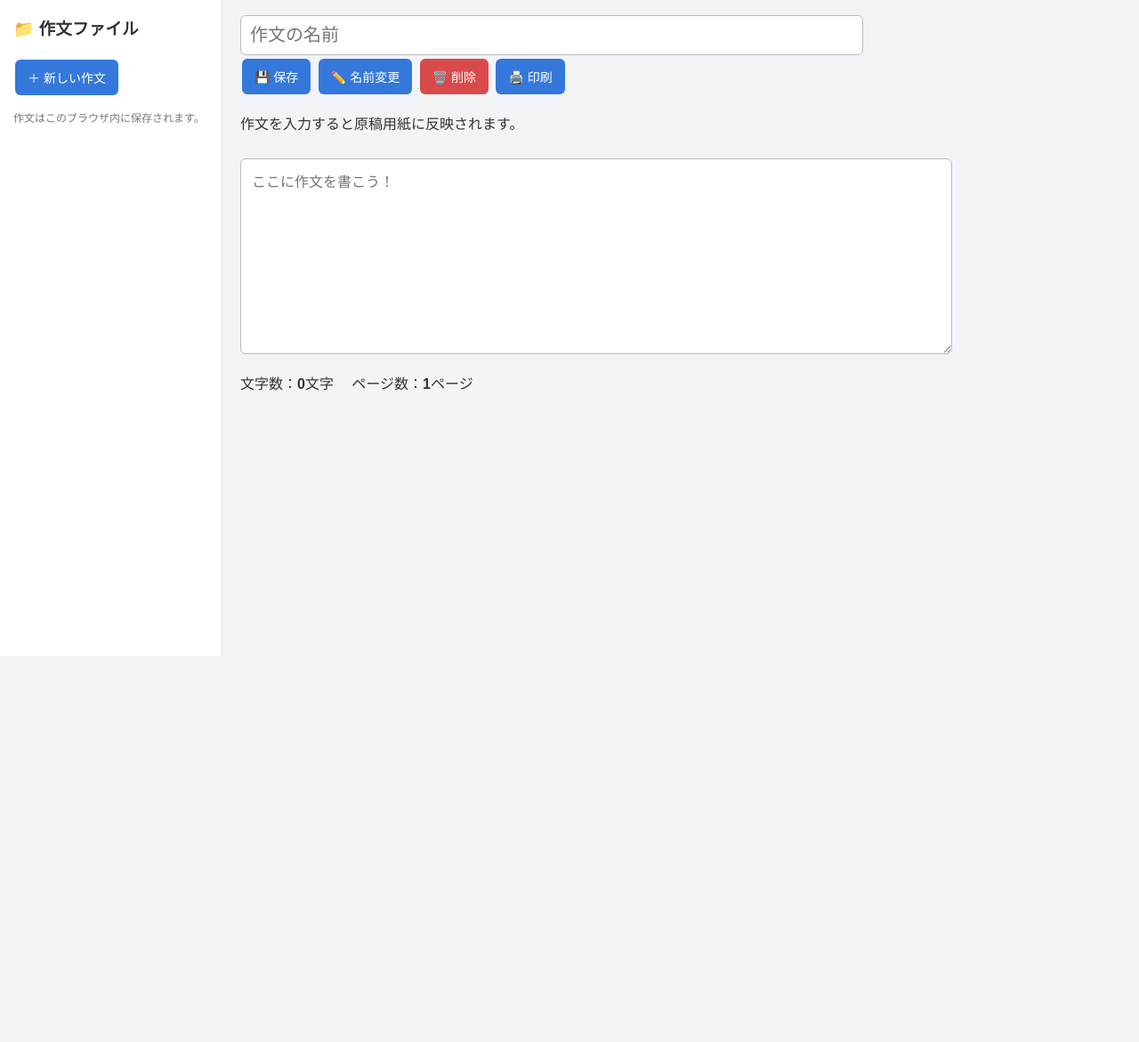
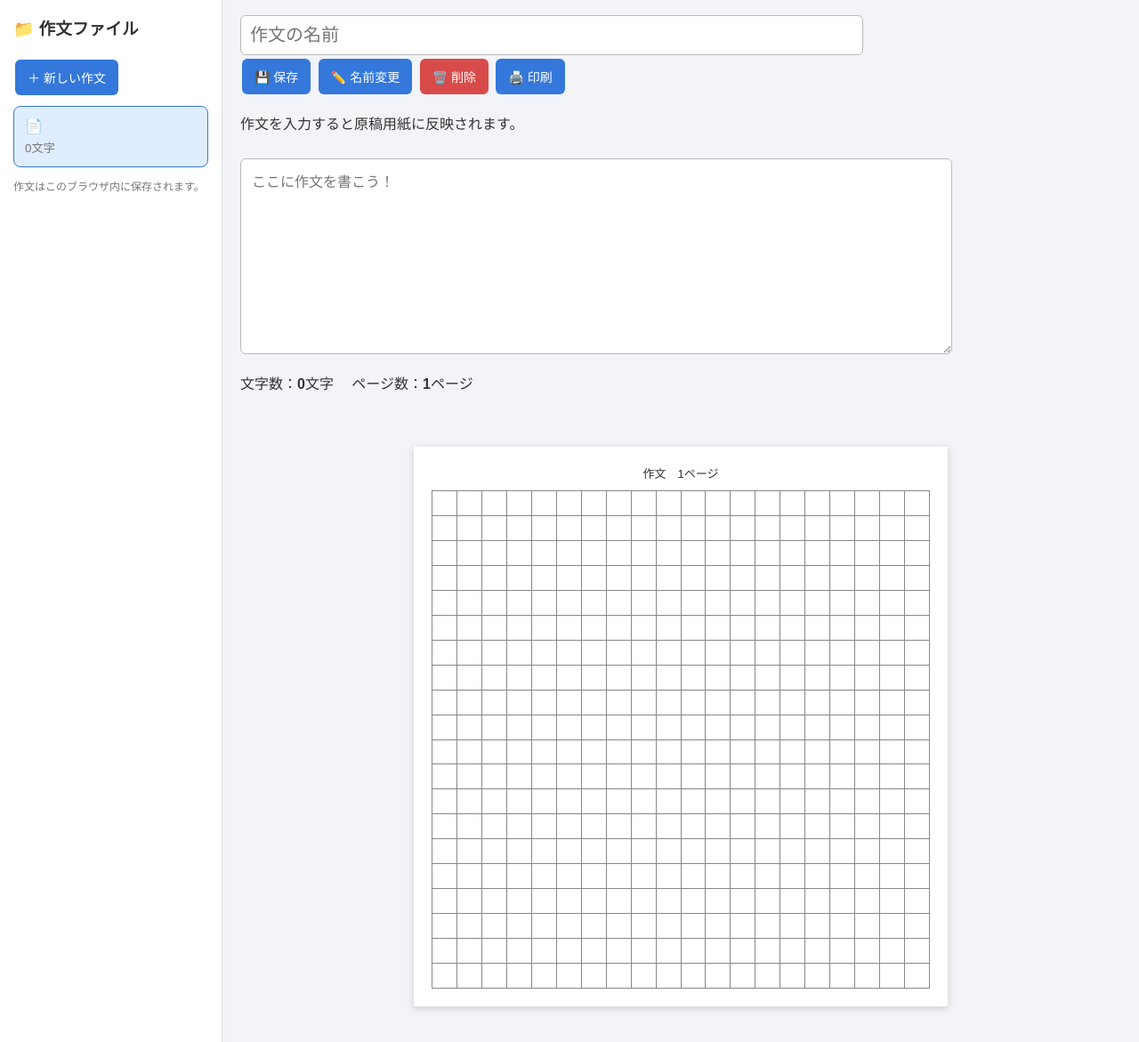
Before and after one commit to kounotori3110/game, a plain HTML site: page textcount.html in a window 1280 px wide. Shown: the part 69-1240 px from the top of the page at 89% size. Before the commit the page ends 806 px from the top, so only its background shows below. Drawn offline with Linux system fonts and the light colour scheme.

Commit message:
Update textcount.html

```diff
--- a/textcount.html
+++ b/textcount.html
@@ -265,7 +265,7 @@ let currentId = null;
 let timer = null;
 
 // 最初に入れておく修学旅行の作文
-const firstEssay = ;
+const firstEssay = ``;
 
 function makeId() {
     return Date.now().toString(36) +
@@ -554,7 +554,7 @@ function start() {
     if (files.length === 0) {
         files.push({
             id: makeId(),
-            name: ,
+            name: "",
             text: firstEssay,
             updated: Date.now()
         });
```
